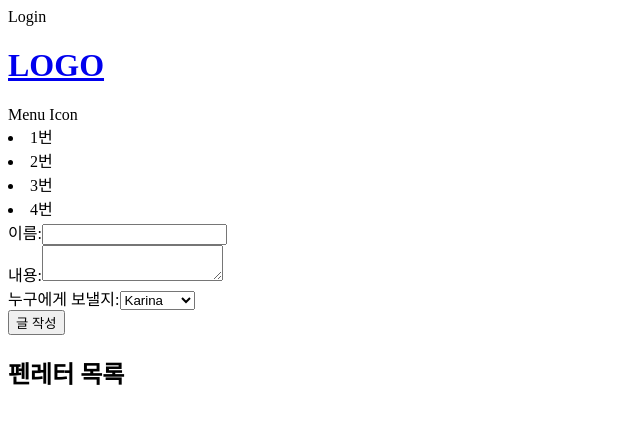
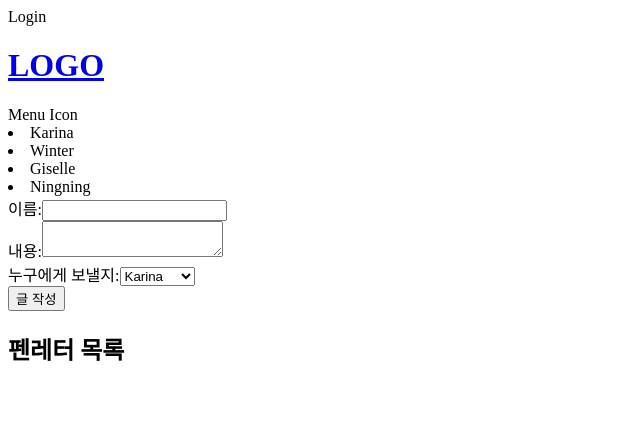
Before and after one commit to illuy/fan-letter, a React (Create React App) app: page / in a window 1280 px wide. Shown: the top 424 px of the page, without its empty margins (0-640 px from the left). Built offline with nearby package versions, Linux system fonts and the light colour scheme.

Commit message:
메뉴 변경

```diff
--- a/src/components/Menu.jsx
+++ b/src/components/Menu.jsx
@@ -3,10 +3,10 @@ import React from "react";
 const Menu = () => {
     return (
         <nav>
-            <li>1번</li>
-            <li>2번</li>
-            <li>3번</li>
-            <li>4번</li>
+            <li>Karina</li>
+            <li>Winter</li>
+            <li>Giselle</li>
+            <li>Ningning</li>
         </nav>
     );
 };
```
